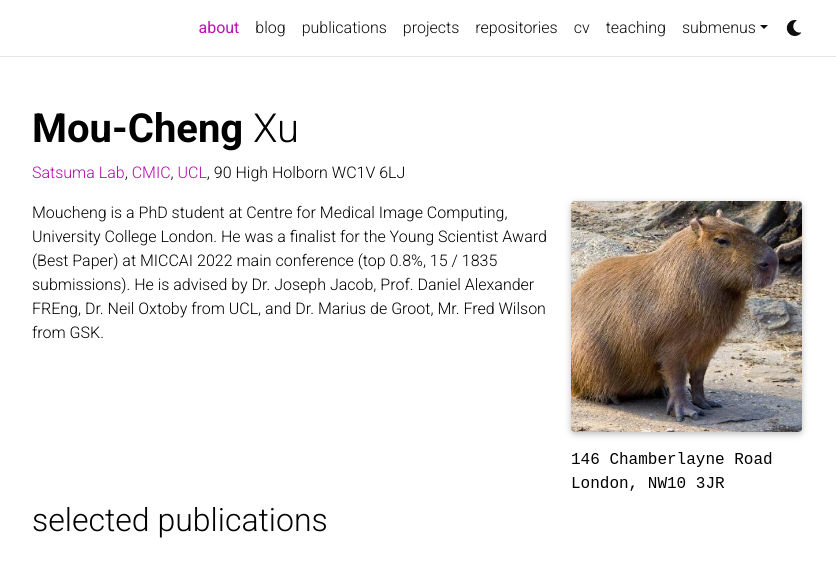
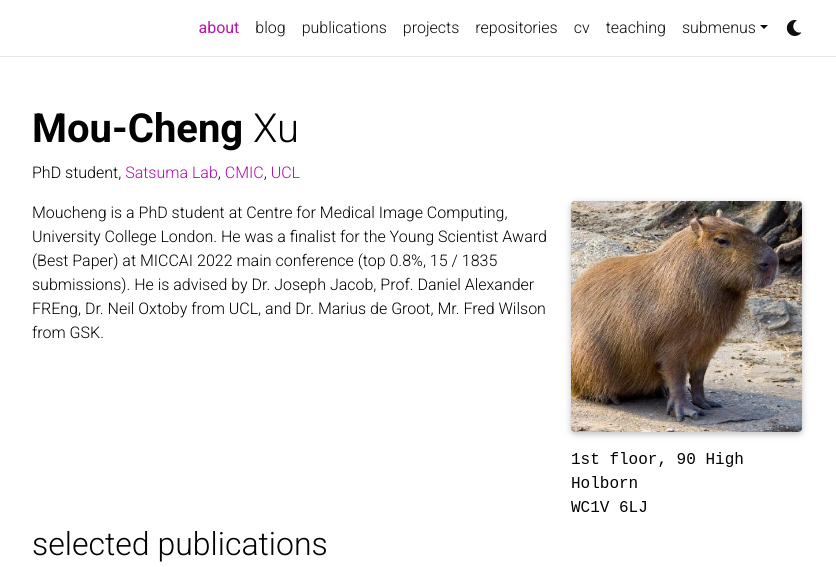
Before and after one commit to moucheng2017/moucheng2017.github.io, a Jekyll site: the page built from _pages/about.md, in a window 1280 px wide, cut to the strip 0-567 px from the top of the page. Shown: the whole strip, without its empty margins (223-1059 px from the left). Built offline with Jekyll 4.4.1, drawn with Linux system fonts in a browser that asks for light colours; comment, search, counter and statistics services are not loaded; a style sheet for code colours, icons or effects is not loaded.

Commit message:
Update about.md x 7

```diff
--- a/_pages/about.md
+++ b/_pages/about.md
@@ -3,15 +3,15 @@ layout: about
 title: about
 permalink: /
 <!-- subtitle: <a href='#'>Affiliations</a>. Address. Contacts. Moto. Etc. -->
-subtitle: <a href='https://satsuma.cs.ucl.ac.uk/'>Satsuma Lab</a>, <a href='https://www.ucl.ac.uk/medical-image-computing/'>CMIC</a>, <a href='https://www.ucl.ac.uk/'>UCL</a>, 90 High Holborn WC1V 6LJ
+subtitle: PhD student, <a href='https://satsuma.cs.ucl.ac.uk/'>Satsuma Lab</a>, <a href='https://www.ucl.ac.uk/medical-image-computing/'>CMIC</a>, <a href='https://www.ucl.ac.uk/'>UCL</a>
 
 profile:
   align: right
   image: prof_pic.jpeg
   image_circular: false # crops the image to make it circular
   address: >
-    <p>146 Chamberlayne Road</p>
-    <p>London, NW10 3JR</p>
+    <p>1st floor, 90 High Holborn</p>
+    <p>WC1V 6LJ</p>
 
 news: false  # includes a list of news items
 latest_posts: false  # includes a list of the newest posts
```
